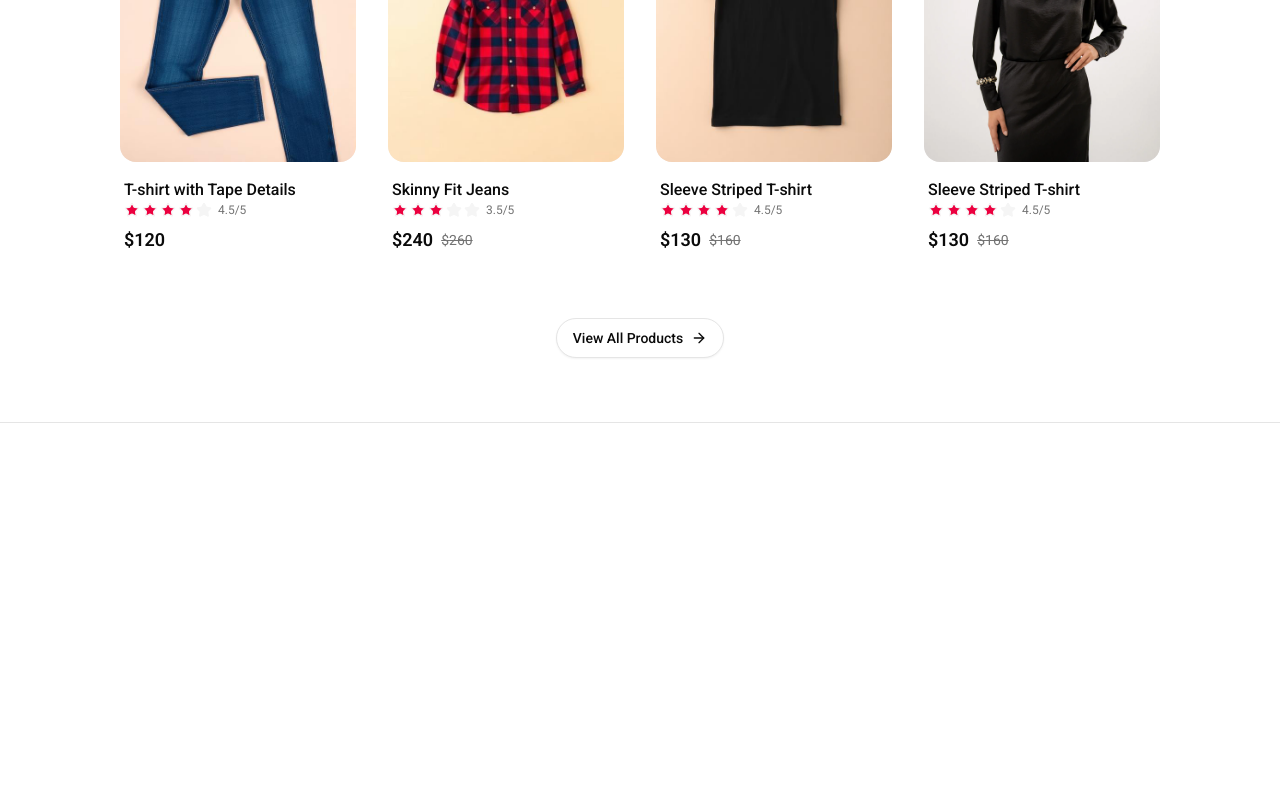
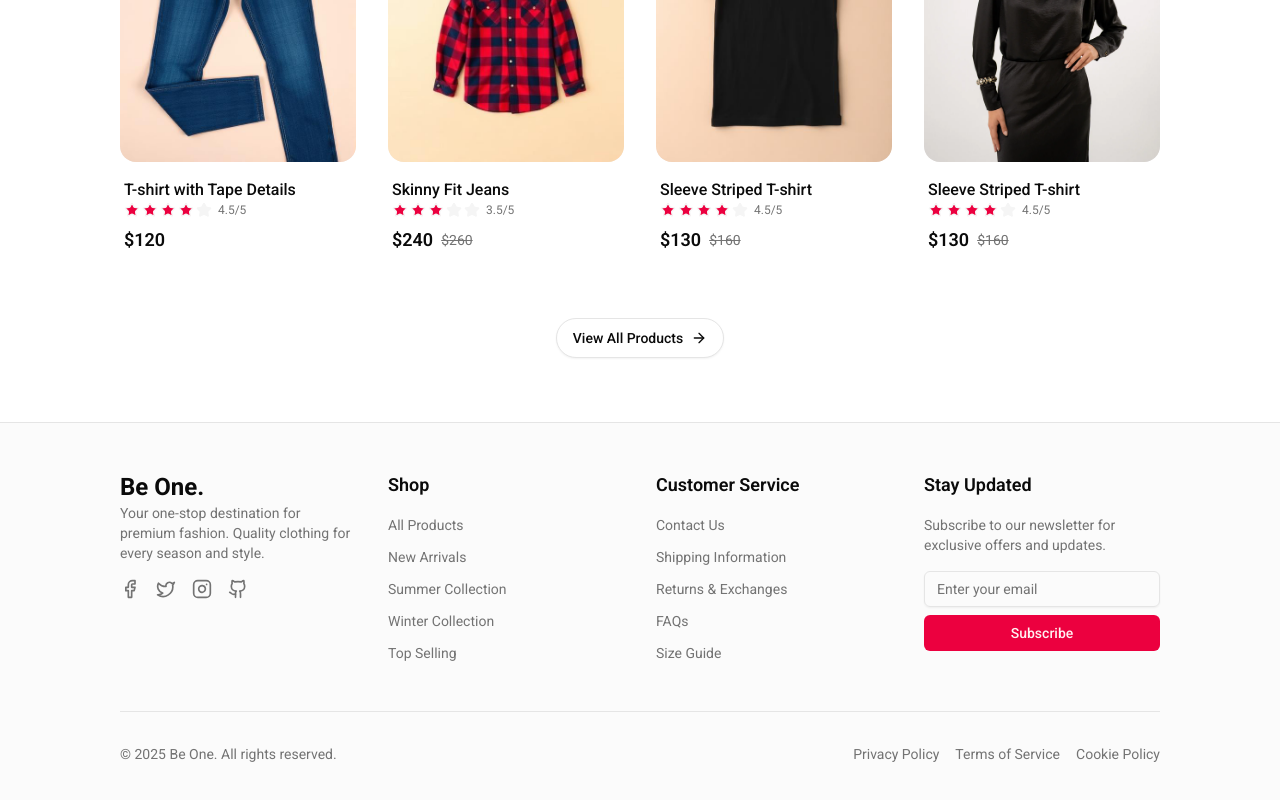
Before and after one commit to DeadCode-Dev/be-one-ecommerce, a Next.js app: page /products/1 in a window 1280 px wide. Shown: the part 1078-1878 px from the top of the page. Before the commit the page ends 1501 px from the top, so only its background shows below. Built offline with nearby package versions, Linux system fonts and the light colour scheme.

Commit message:
feat: add footer component for improved site navigation and user engagement

```diff
--- a/src/app/layout.tsx
+++ b/src/app/layout.tsx
@@ -2,6 +2,7 @@ import type { Metadata } from 'next';
 import { Roboto } from 'next/font/google';
 import './globals.css';
 import Header from '@components/header';
+import Footer from '@components/footer';
 import ThemeProvider from '@components/theme-provider';
 import NextTopLoader from 'nextjs-toploader';
 
@@ -31,6 +32,7 @@ export default function RootLayout({
           <NextTopLoader color="var(--primary)" showSpinner={false} />
           <Header />
           <main>{children}</main>
+          <Footer />
         </ThemeProvider>
       </body>
     </html>
--- /dev/null
+++ b/src/components/footer.tsx
@@ -0,0 +1,188 @@
+import Link from 'next/link';
+import { Facebook, Twitter, Instagram, Github } from 'lucide-react';
+import { Input } from '@ui/input';
+import { Button } from '@ui/button';
+
+const Footer = () => {
+  const currentYear = new Date().getFullYear();
+
+  return (
+    <footer className="bg-accent/40">
+      <div className="container py-12">
+        <div className="grid grid-cols-1 gap-8 md:grid-cols-2 lg:grid-cols-4">
+          {/* Brand Section */}
+          <div className="space-y-4">
+            <Link href="/" className="text-2xl font-bold">
+              Be One.
+            </Link>
+            <p className="text-sm text-muted-foreground">
+              Your one-stop destination for premium fashion. Quality clothing
+              for every season and style.
+            </p>
+            <div className="flex gap-4">
+              <Link
+                href="#"
+                className="text-muted-foreground transition-colors hover:text-foreground"
+                aria-label="Facebook"
+              >
+                <Facebook className="h-5 w-5" />
+              </Link>
+              <Link
+                href="#"
+                className="text-muted-foreground transition-colors hover:text-foreground"
+                aria-label="Twitter"
+              >
+                <Twitter className="h-5 w-5" />
+              </Link>
+              <Link
+                href="#"
+                className="text-muted-foreground transition-colors hover:text-foreground"
+                aria-label="Instagram"
+              >
+                <Instagram className="h-5 w-5" />
+              </Link>
+              <Link
+                href="#"
+                className="text-muted-foreground transition-colors hover:text-foreground"
+                aria-label="Github"
+              >
+                <Github className="h-5 w-5" />
+              </Link>
+            </div>
+          </div>
+
+          {/* Shop Links */}
+          <div className="space-y-4">
+            <h3 className="text-lg font-semibold">Shop</h3>
+            <ul className="space-y-3 text-sm">
+              <li>
+                <Link
+                  href="/products"
+                  className="text-muted-foreground transition-colors hover:text-foreground"
+                >
+                  All Products
+                </Link>
+              </li>
+              <li>
+                <Link
+                  href="#"
+                  className="text-muted-foreground transition-colors hover:text-foreground"
+                >
+                  New Arrivals
+                </Link>
+              </li>
+              <li>
+                <Link
+                  href="#"
+                  className="text-muted-foreground transition-colors hover:text-foreground"
+                >
+                  Summer Collection
+                </Link>
+              </li>
+              <li>
+                <Link
+                  href="#"
+                  className="text-muted-foreground transition-colors hover:text-foreground"
+                >
+                  Winter Collection
+                </Link>
+              </li>
+              <li>
+                <Link
+                  href="#"
+                  className="text-muted-foreground transition-colors hover:text-foreground"
+                >
+                  Top Selling
+                </Link>
+              </li>
+            </ul>
+          </div>
+
+          {/* Customer Service */}
+          <div className="space-y-4">
+            <h3 className="text-lg font-semibold">Customer Service</h3>
+            <ul className="space-y-3 text-sm">
+              <li>
+                <Link
+                  href="#"
+                  className="text-muted-foreground transition-colors hover:text-foreground"
+                >
+                  Contact Us
+                </Link>
+              </li>
+              <li>
+                <Link
+                  href="#"
+                  className="text-muted-foreground transition-colors hover:text-foreground"
+                >
+                  Shipping Information
+                </Link>
+              </li>
+              <li>
+                <Link
+                  href="#"
+                  className="text-muted-foreground transition-colors hover:text-foreground"
+                >
+                  Returns & Exchanges
+                </Link>
+              </li>
+              <li>
+                <Link
+                  href="#"
+                  className="text-muted-foreground transition-colors hover:text-foreground"
+                >
+                  FAQs
+                </Link>
+              </li>
+              <li>
+                <Link
+                  href="#"
+                  className="text-muted-foreground transition-colors hover:text-foreground"
+                >
+                  Size Guide
+                </Link>
+              </li>
+            </ul>
+          </div>
+
+          {/* Newsletter */}
+          <div className="space-y-4">
+            <h3 className="text-lg font-semibold">Stay Updated</h3>
+            <p className="text-sm text-muted-foreground">
+              Subscribe to our newsletter for exclusive offers and updates.
+            </p>
+            <form className="space-y-2">
+              <Input
+                type="email"
+                placeholder="Enter your email"
+                className="w-full"
+                required
+              />
+              <Button type="submit" className="w-full">
+                Subscribe
+              </Button>
+            </form>
+          </div>
+        </div>
+
+        {/* Bottom Section */}
+        <div className="mt-12 flex flex-col items-center justify-between gap-4 border-t pt-8 text-sm text-muted-foreground md:flex-row">
+          <p>&copy; {currentYear} Be One. All rights reserved.</p>
+          <div className="flex flex-wrap justify-center gap-4">
+            <Link href="#" className="transition-colors hover:text-foreground">
+              Privacy Policy
+            </Link>
+            <Link href="#" className="transition-colors hover:text-foreground">
+              Terms of Service
+            </Link>
+            <Link href="#" className="transition-colors hover:text-foreground">
+              Cookie Policy
+            </Link>
+          </div>
+        </div>
+      </div>
+    </footer>
+  );
+};
+
+export default Footer;
```
